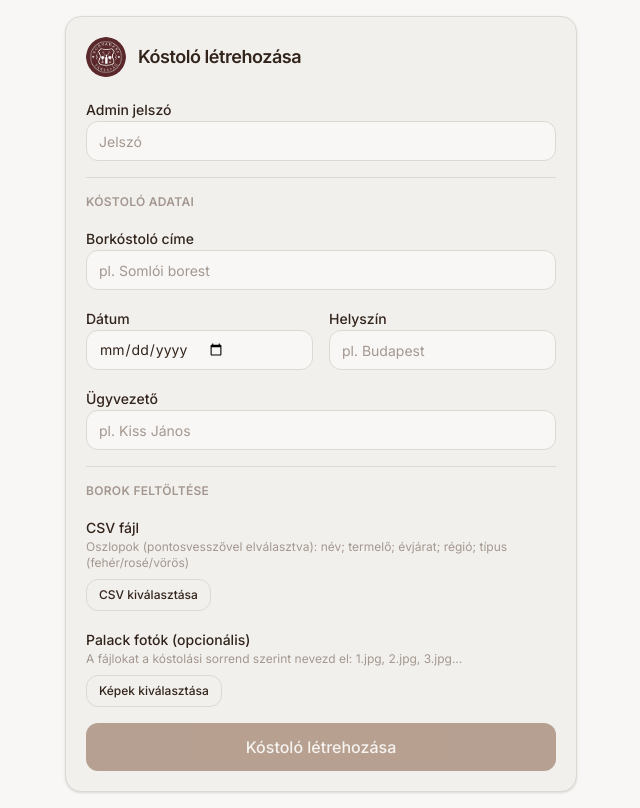
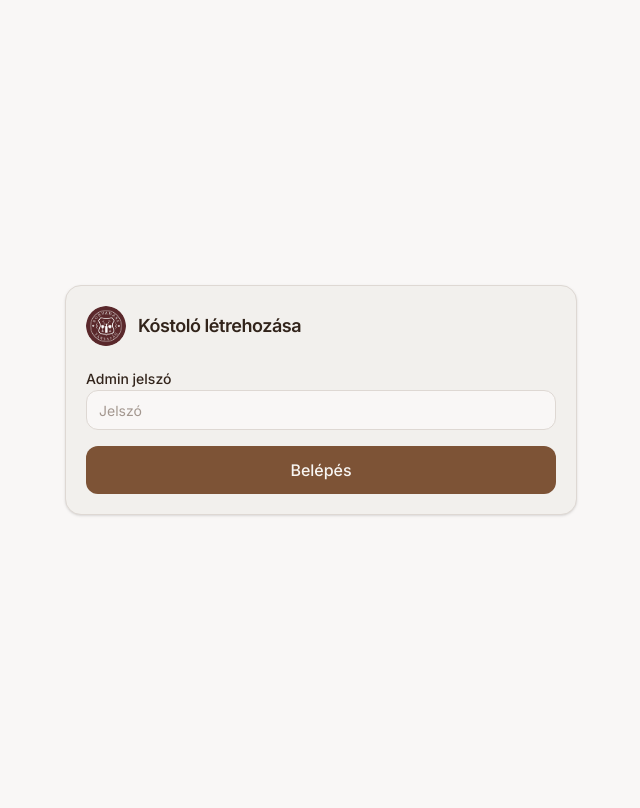
Before and after one commit to pawlee42/borvadasz_wset4, a Next.js app: page /session/create in a window 1280 px wide. Shown: the whole page, without its empty margins (319-959 px from the left). Built offline with nearby package versions, Linux system fonts and the light colour scheme.

Commit message:
Gate admin form behind password with two-step flow
First the admin enters the password, then the full session creation form appears.

Co-Authored-By: Claude Opus 4.6 <noreply@anthropic.com>

```diff
--- a/src/app/session/create/page.tsx
+++ b/src/app/session/create/page.tsx
@@ -9,6 +9,7 @@ import { Input } from '@/components/ui/input'
 export default function CreateSessionPage() {
   const router = useRouter()
   const [password, setPassword] = useState('')
+  const [authenticated, setAuthenticated] = useState(false)
   const [leaderName, setLeaderName] = useState('')
   const [title, setTitle] = useState('')
   const [eventDate, setEventDate] = useState('')
@@ -20,16 +21,20 @@ export default function CreateSessionPage() {
   const csvRef = useRef<HTMLInputElement>(null)
   const imgRef = useRef<HTMLInputElement>(null)
 
+  function handlePasswordCheck(e: React.FormEvent) {
+    e.preventDefault()
+    if (password !== 'borvadasz42') {
+      setError('Hibás jelszó')
+      return
+    }
+    setError('')
+    setAuthenticated(true)
+  }
+
   async function handleSubmit(e: React.FormEvent) {
     e.preventDefault()
     setLoading(true)
     setError('')
-
-    if (password !== 'borvadasz42') {
-      setError('Hibás jelszó')
-      setLoading(false)
-      return
-    }
 
     try {
       // 1. Create session
@@ -105,7 +110,8 @@ export default function CreateSessionPage() {
           </div>
         </CardHeader>
         <CardContent>
-          <form onSubmit={handleSubmit} className="space-y-4">
+          {!authenticated ? (
+            <form onSubmit={handlePasswordCheck} className="space-y-4">
               <div className="space-y-2">
                 <label className="text-sm font-medium">Admin jelszó</label>
                 <Input
@@ -116,8 +122,16 @@ export default function CreateSessionPage() {
                   required
                 />
               </div>
-
-            <div className="border-t border-border pt-4 space-y-4">
+              {error && (
+                <p className="text-sm text-red-600">{error}</p>
+              )}
+              <Button type="submit" className="w-full" size="lg">
+                Belépés
+              </Button>
+            </form>
+          ) : (
+          <form onSubmit={handleSubmit} className="space-y-4">
+            <div className="space-y-4">
               <p className="text-xs font-semibold uppercase tracking-wide text-muted">Kóstoló adatai</p>
 
               <div className="space-y-2">
@@ -253,6 +267,7 @@ export default function CreateSessionPage() {
               {loading ? 'Létrehozás...' : 'Kóstoló létrehozása'}
             </Button>
           </form>
+          )}
         </CardContent>
       </Card>
     </main>
```
Lines whose indentation alone changed are shown as unchanged.
